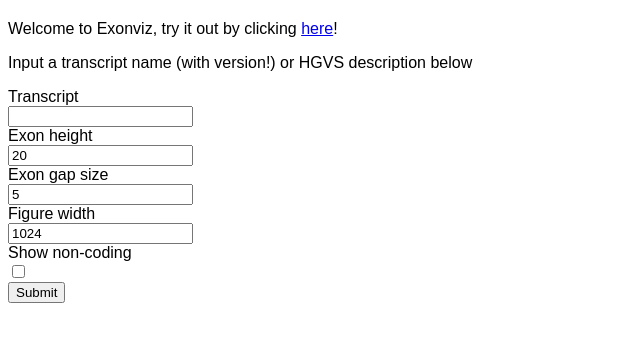
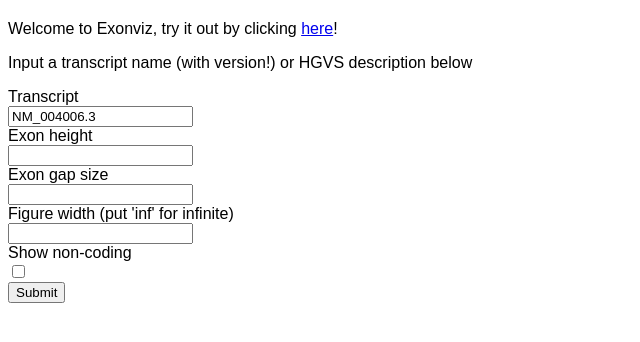
Before and after one commit to Redmar-van-den-Berg/exonviz-web, a Flask app: page / in a window 1280 px wide. Shown: the part 48-390 px from the top of the page, without its empty margins (0-640 px from the left). Run offline with Flask 3, Linux system fonts and the light colour scheme.

Commit message:
Use configuration dictionay to control the figure

```diff
--- a/setup.py
+++ b/setup.py
@@ -65,7 +65,7 @@
     python_requires='>=3.8',
     install_requires=[
         'flask',
-        'exonviz>=0.1.2'
+        'exonviz>=0.1.3'
         # eg: 'aspectlib==1.1.1', 'six>=1.7',
     ],
     extras_require={
--- a/src/exonviz_web/app.py
+++ b/src/exonviz_web/app.py
@@ -1,7 +1,8 @@
 from flask import Blueprint, Flask, render_template, session, request
 from typing import Tuple, List
+import math
 
-from exonviz import draw_exons
+from exonviz import draw_exons, config
 from exonviz import fetch_exons
 from exonviz import Exon
 
@@ -18,19 +19,36 @@
 
 @app.route("/", methods=["GET"])
 def index() -> str:
+    # Put the default config into the session
+    for key in config:
+        if key not in session:
+            session[key] = config[key]
+    # Set DMD as default
+    if "transcript" not in session:
+        session["transcript"] = "NM_004006.3"
+
     return render_template("index.html")
 
 
 @app.route("/", methods=["POST"])
 def index_post() -> str:
-    print(request.form)
-    text = request.form["transcript"]
-    height = int(request.form["height"])
-    gap = int(request.form["gap"])
-    width = int(request.form["width"])
-    exons, reverse = cache_fetch(text)
+    session["transcript"] = request.form["transcript"]
+    session["height"] = int(request.form["height"])
+    session["gap"] = int(request.form["gap"])
+    # Checkboxes only show up when set to true
+    session["noncoding"] = "noncoding" in request.form
+
+    # inf is the special case for width
+    width = request.form["width"]
+    if width == 'inf':
+        session["width"] = math.inf
+    else:
+        session["width"] = int(request.form["width"])
+
+    exons, reverse = cache_fetch(session["transcript"])
+
     session["svg"] = str(
-        draw_exons(exons, reverse, height=height, gap_size=gap, max_width=width)
+        draw_exons(exons, reverse, config=session)
     )
     return render_template("index.html")
 
--- a/src/exonviz_web/templates/index.html
+++ b/src/exonviz_web/templates/index.html
@@ -12,27 +12,27 @@
     <form method="POST">
       <label for="transcript">Transcript</label>
       <br>
-      <input type="text" name="transcript" value="{{ request.form['transcript'] }}"></input>
+      <input type="text" name="transcript" value="{{ session['transcript'] }}"></input>
       <br>
 
       <label for="height">Exon height</label>
       <br>
-      <input type="int" name="height", value="{{ request.form.get('heigh', 20) }}"></input>
+      <input type="int" name="height", value="{{ session['height'] }}"></input>
       <br>
 
       <label for="gap">Exon gap size</label>
       <br>
-      <input type="int" name="gap", value="{{ request.form.get('gap', 5) }}"></input>
+      <input type="int" name="gap", value="{{ session['gap'] }}"></input>
       <br>
 
-      <label for="width">Figure width</label>
+      <label for="width">Figure width (put 'inf' for infinite)</label>
       <br>
-      <input type="int" name="width", value="{{ request.form.get('width', 1024) }}"></input>
+      <input type="int" name="width", value="{{ session['width'] }}"></input>
       <br>
 
       <label for="non_coding">Show non-coding</label>
       <br>
-      <input type="checkbox" name="non_coding" id="non_coding">
+      <input type="checkbox" name="noncoding" id="noncoding" {{ "checked" if session['noncoding'] }}>
       <br>
 
       <button type="submit">Submit</button>
```
